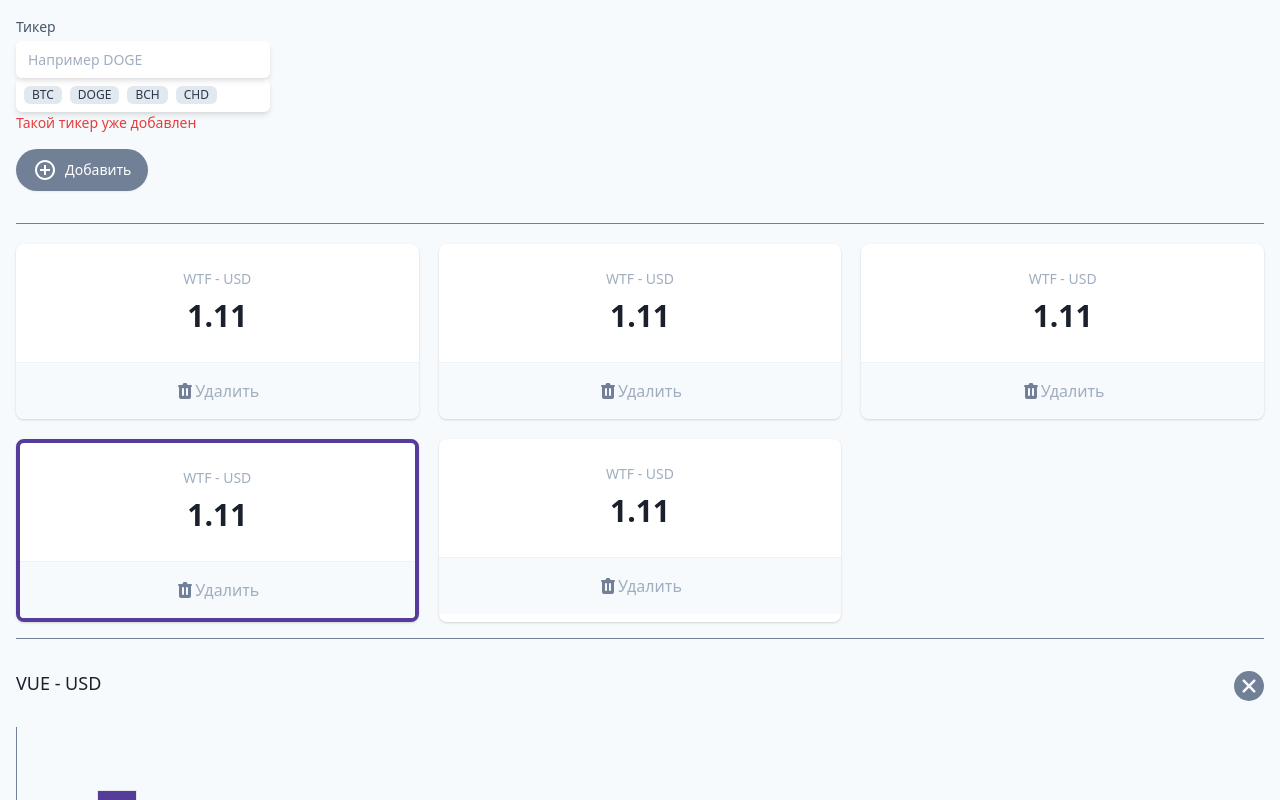
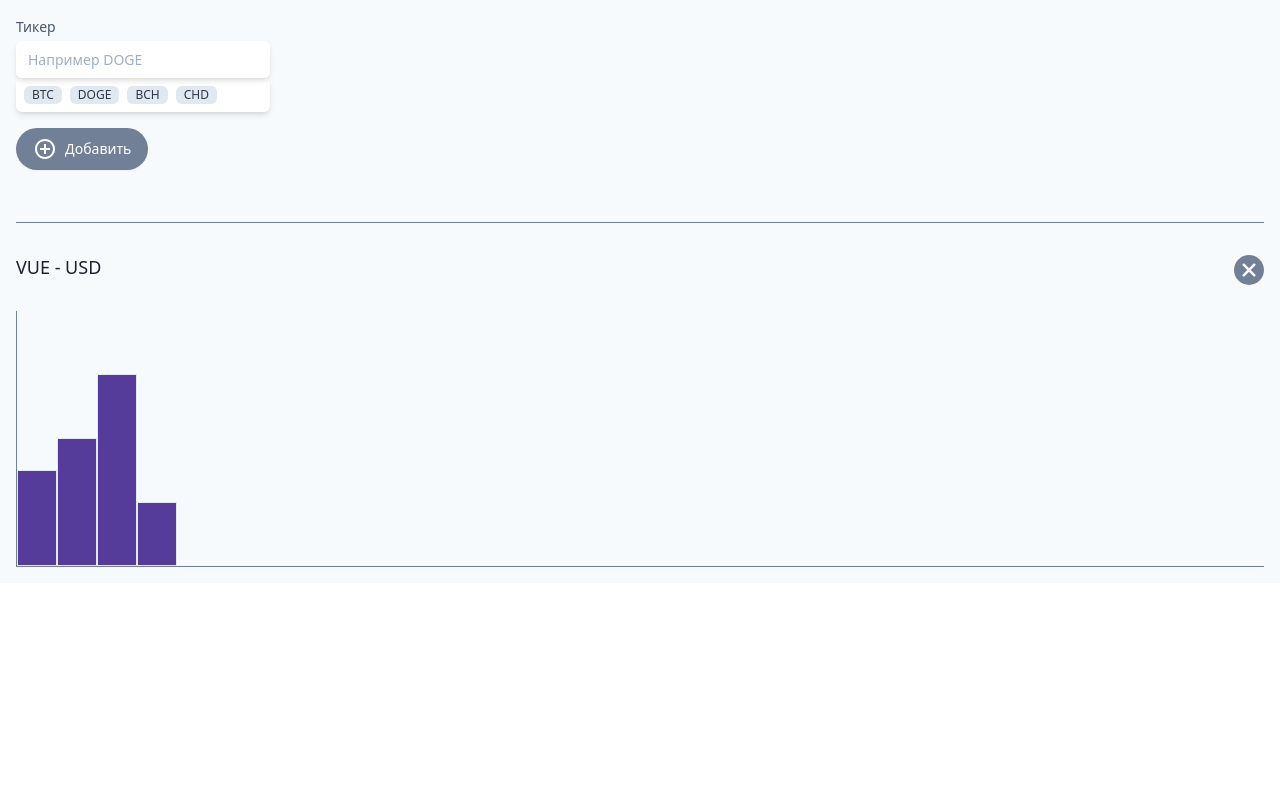
Before and after one commit to Nadir2087/Cryptonomicon, a Vue app: page / in a window 1280 px wide. Shown: the top 800 px of the page. Built offline with nearby package versions, Linux system fonts and the light colour scheme.

Commit message:
find info in api and watch card

```diff
--- a/src/App.vue
+++ b/src/App.vue
@@ -2,14 +2,14 @@
   <div class="App">
     <div class="container mx-auto flex flex-col items-center bg-gray-100 p-4">
       <div class="container">
-        <cAddCoin @addCoin = 'addCoin'/>
-        <hr class="w-full border-t border-gray-600 my-4" />
+        <cAddCoin @addCoin = 'addCoin' />
+        <hr v-if="names_coin.length" class="w-full border-t border-gray-600 my-4" />
         <div class="mt-5 grid grid-cols-1 gap-5 sm:grid-cols-3">
-          <cCardCoin/>
-          <cCardCoin/>
+          <cCardCoin v-for="(card,inx) in names_coin" :key="inx" :name_card="card" :name_space="names_space[inx]"/>
+          <!-- <cCardCoin/>
           <cCardCoin/>
           <cCardCoin class="border-4 "/>
-          <cCardCoin class=""/>
+          <cCardCoin class=""/> -->
         </div>
         <hr class="w-full border-t border-gray-600 my-4" />
         <cInfoCoin/>
@@ -22,11 +22,13 @@
 import cAddCoin from './components/c-add-coin.vue';
 import cCardCoin from './components/c-card-coin.vue'
 import cInfoCoin from './components/c-info-coin.vue'
+
 export default {
   name: 'App',
   data(){
     return{
-      name_coin:''
+      names_space: [],
+      names_coin: [],
     }
   },
   components: {
@@ -35,9 +37,10 @@ export default {
     cInfoCoin
   },
   methods:{
-    addCoin(data){
-      this.name_coin = data
-    }
+    addCoin(data, name){
+      this.names_space.push(name)
+      this.names_coin.push(data)
+    },
   },
   mounted(){
 
--- a/src/components/c-add-coin.vue
+++ b/src/components/c-add-coin.vue
@@ -29,7 +29,7 @@
               CHD
             </span>
           </div>
-          <div class="text-sm text-red-600">Такой тикер уже добавлен</div>
+          <div class="text-sm text-red-600">{{error}}</div>
         </div>
       </div>
       <button @click="addCoin"
@@ -55,17 +55,30 @@
 </template>
 
 <script>
+import axios from 'axios'
 export default {
     name: 'c-add-coin',
     data(){
         return{
-            name_coin: ''
+            name_coin: '',
+            info_coin: [],
+            error: ''
         }
     },
     methods:{
-        addCoin(){
-            this.$emit('addCoin', this.name_coin)
-            this.name_coin = ''
+        async addCoin(){
+            if(this.name_coin == ''){
+                this.error = 'Напишите название криптоволюты!'
+                this.name_coin = ''
+
+            }else{
+                const api = await axios.get('https://min-api.cryptocompare.com/data/pricemulti?fsyms='+ this.name_coin +'&tsyms=USD&api_key=9f936104af548f59ac7ae1e52d6a42c2a2ba478b2a256ba0712c05b0810c4e25')
+                this.info_coin = api
+                this.$emit('addCoin', this.info_coin.data, this.name_coin)
+
+                this.name_coin = ''
+            }
+
         },
         clickOn(data){
             this.name_coin = ''
--- a/src/components/c-card-coin.vue
+++ b/src/components/c-card-coin.vue
@@ -1,19 +1,11 @@
 <template>
-          <div
-          class="bg-white overflow-hidden shadow rounded-lg border-purple-800 border-solid cursor-pointer"
-        >
-          <div class="px-4 py-5 sm:p-6 text-center">
-            <dt class="text-sm font-medium text-gray-500 truncate">
-              WTF - USD
-            </dt>
-            <dd class="mt-1 text-3xl font-semibold text-gray-900">
-              1.11
-            </dd>
-          </div>
-          <div class="w-full border-t border-gray-200"></div>
-          <button
-            class="flex items-center justify-center font-medium w-full bg-gray-100 px-4 py-4 sm:px-6 text-md text-gray-500 hover:text-gray-600 hover:bg-gray-200 hover:opacity-20 transition-all focus:outline-none"
-          >
+<div class="bg-white overflow-hidden shadow rounded-lg border-purple-800 border-solid cursor-pointer">
+    <div class="px-4 py-5 sm:p-6 text-center" >
+        <dt class="text-sm font-medium text-gray-500 truncate">{{ name_space}} - USD</dt>
+        <dd class="mt-1 text-3xl font-semibold text-gray-900">{{ name_card[name_space]['USD']}}</dd>
+    </div>
+    <div class="w-full border-t border-gray-200"></div>
+    <button class="flex items-center justify-center font-medium w-full bg-gray-100 px-4 py-4 sm:px-6 text-md text-gray-500 hover:text-gray-600 hover:bg-gray-200 hover:opacity-20 transition-all focus:outline-none">
             <svg
               class="h-5 w-5"
               xmlns="http://www.w3.org/2000/svg"
@@ -26,15 +18,20 @@
                 d="M9 2a1 1 0 00-.894.553L7.382 4H4a1 1 0 000 2v10a2 2 0 002 2h8a2 2 0 002-2V6a1 1 0 100-2h-3.382l-.724-1.447A1 1 0 0011 2H9zM7 8a1 1 0 012 0v6a1 1 0 11-2 0V8zm5-1a1 1 0 00-1 1v6a1 1 0 102 0V8a1 1 0 00-1-1z"
                 clip-rule="evenodd"
               ></path></svg>Удалить
-          </button>
-        </div>
+    </button>
+</div>
 </template>
 
 <script>
 export default {
-    name:'c-card-coin'
+    name:'c-card-coin',
+    data(){
+        return{
+        }
+    },
+    props: ['name_card', 'name_space']
 
-}
+    }
 </script>
 
 <style>
--- a/src/main.js
+++ b/src/main.js
@@ -1,4 +1,6 @@
 import { createApp } from 'vue'
 import App from './App.vue'
 import '@/styles/app.css'
-createApp(App).mount('#app')
+const app = createApp(App)
+
+app.mount('#app')
```
